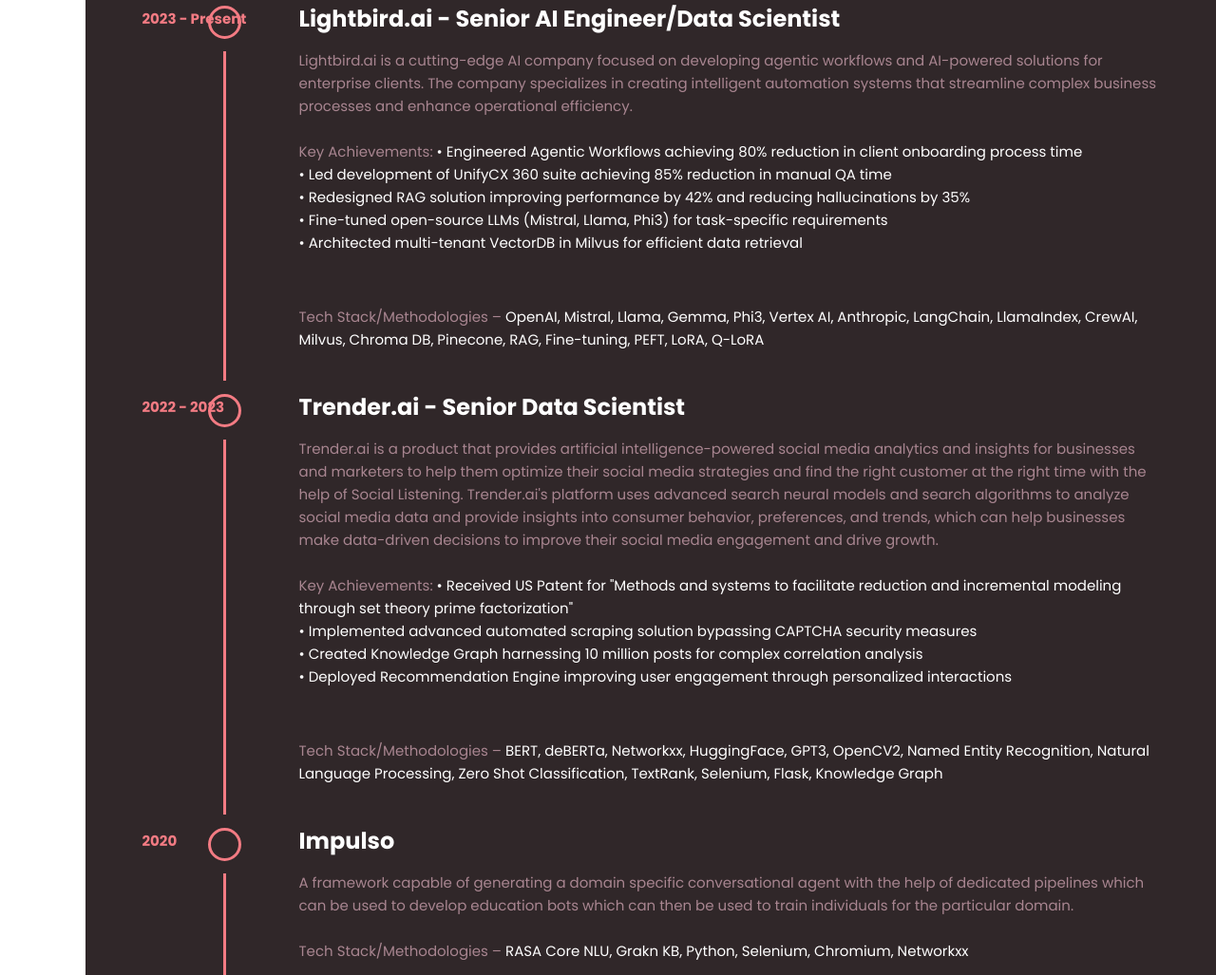
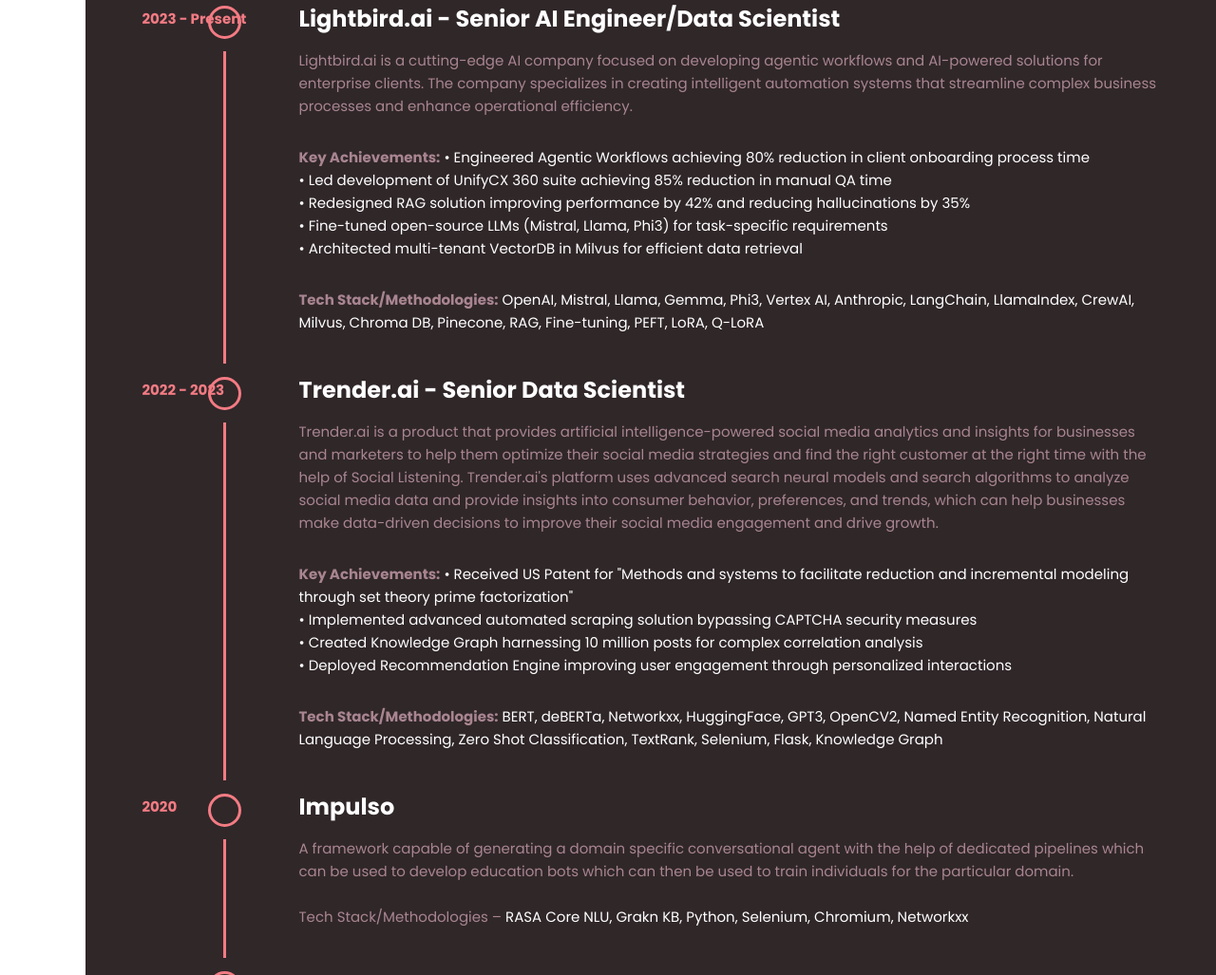
Before and after one commit to ahm10/portfolio, a plain HTML site: page index.html in a window 1280 px wide. Shown: the part 2209-3236 px from the top of the page at 95% size. Drawn offline with Linux system fonts and the light colour scheme.

Commit message:
alignment

```diff
--- a/index.html
+++ b/index.html
@@ -217,12 +217,12 @@
                                             <span class="timeline-circle"></span>
                                             <div class="timeline-event-content">
                                                 <h6 class="text-white small-title">Lightbird.ai - Senior AI Engineer/Data Scientist</h6>
-                                                Lightbird.ai is a cutting-edge AI company focused on developing agentic workflows and AI-powered solutions for enterprise clients. The company specializes in creating intelligent automation systems that streamline complex business processes and enhance operational efficiency.
-
-                                                <br> <br>
+                                                <p>
+                                                    Lightbird.ai is a cutting-edge AI company focused on developing agentic workflows and AI-powered solutions for enterprise clients. The company specializes in creating intelligent automation systems that streamline complex business processes and enhance operational efficiency.
+                                                </p>
 
                                                 <p>
-                                                    Key Achievements:
+                                                    <strong>Key Achievements:</strong>
                                                     <span class="text-white">
                                                         • Engineered Agentic Workflows achieving 80% reduction in client onboarding process time<br>
                                                         • Led development of UnifyCX 360 suite achieving 85% reduction in manual QA time<br>
@@ -232,10 +232,8 @@
                                                     </span>
                                                 </p>
 
-                                                <br>
-
                                                 <p>
-                                                    Tech Stack/Methodologies –
+                                                    <strong>Tech Stack/Methodologies:</strong>
                                                     <span class="text-white">
                                                         OpenAI, Mistral, Llama, Gemma, Phi3, Vertex AI, Anthropic, LangChain, LlamaIndex, CrewAI, Milvus, Chroma DB, Pinecone, RAG, Fine-tuning, PEFT, LoRA, Q-LoRA
                                                     </span>
@@ -249,12 +247,12 @@
                                             <span class="timeline-circle"></span>
                                             <div class="timeline-event-content">
                                                 <h6 class="text-white small-title">Trender.ai - Senior Data Scientist</h6>
-                                                Trender.ai is a product that provides artificial intelligence-powered social media analytics and insights for businesses and marketers to help them optimize their social media strategies and find the right customer at the right time with the help of Social Listening. Trender.ai's platform uses advanced search neural models and search algorithms to analyze social media data and provide insights into consumer behavior, preferences, and trends, which can help businesses make data-driven decisions to improve their social media engagement and drive growth.
-
-                                                <br> <br>
+                                                <p>
+                                                    Trender.ai is a product that provides artificial intelligence-powered social media analytics and insights for businesses and marketers to help them optimize their social media strategies and find the right customer at the right time with the help of Social Listening. Trender.ai's platform uses advanced search neural models and search algorithms to analyze social media data and provide insights into consumer behavior, preferences, and trends, which can help businesses make data-driven decisions to improve their social media engagement and drive growth.
+                                                </p>
 
                                                 <p>
-                                                    Key Achievements:
+                                                    <strong>Key Achievements:</strong>
                                                     <span class="text-white">
                                                         • Received US Patent for "Methods and systems to facilitate reduction and incremental modeling through set theory prime factorization"<br>
                                                         • Implemented advanced automated scraping solution bypassing CAPTCHA security measures<br>
@@ -263,10 +261,8 @@
                                                     </span>
                                                 </p>
 
-                                                <br>
-
                                                 <p>
-                                                    Tech Stack/Methodologies –
+                                                    <strong>Tech Stack/Methodologies:</strong>
                                                     <span class="text-white">
                                                         BERT, deBERTa, Networkxx, HuggingFace, GPT3, OpenCV2, Named Entity Recognition, Natural Language Processing, Zero Shot Classification, TextRank, Selenium, Flask, Knowledge Graph
                                                     </span>
```
